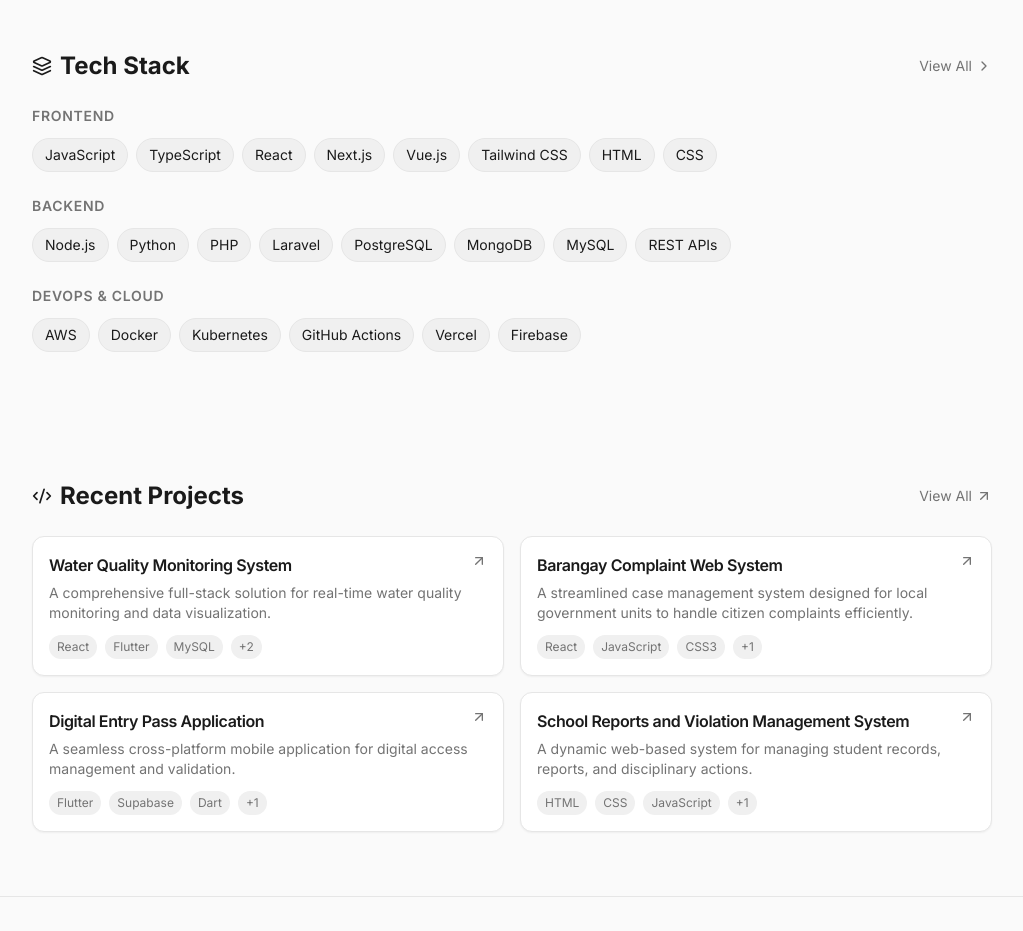
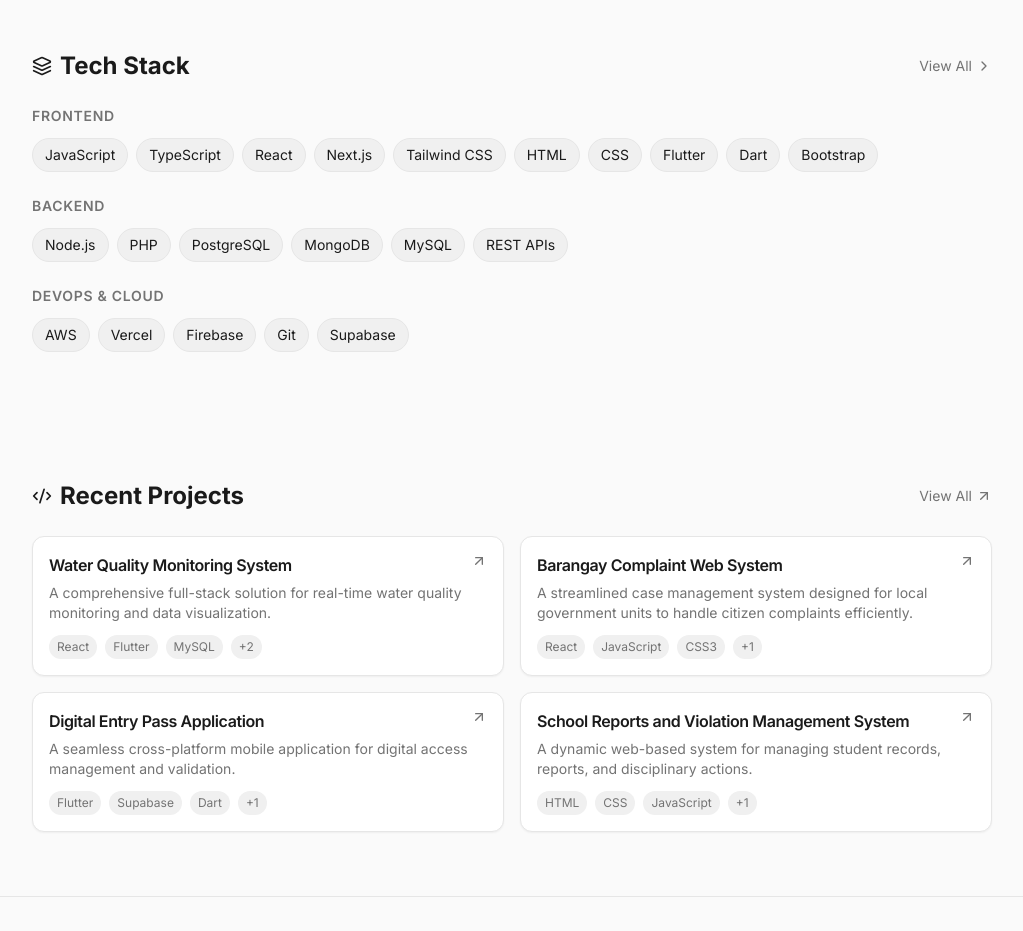
Before and after one commit to CristanRamos/Portfolio, a Next.js app: page / in a window 1280 px wide. Shown: the part 1640-2571 px from the top of the page, without its empty margins (128-1151 px from the left). Built offline with nearby package versions, Linux system fonts and the light colour scheme.

Commit message:
update skills

```diff
--- a/components/sections/Skills.tsx
+++ b/components/sections/Skills.tsx
@@ -5,15 +5,15 @@
   const skillCategories = [
     {
       title: 'Frontend',
-      skills: ['JavaScript', 'TypeScript', 'React', 'Next.js', 'Vue.js', 'Tailwind CSS', 'HTML', 'CSS'],
+      skills: ['JavaScript', 'TypeScript', 'React', 'Next.js', 'Tailwind CSS', 'HTML', 'CSS', 'Flutter', 'Dart', 'Bootstrap'],
     },
     {
       title: 'Backend',
-      skills: ['Node.js', 'Python', 'PHP', 'Laravel', 'PostgreSQL', 'MongoDB', 'MySQL', 'REST APIs'],
+      skills: ['Node.js', 'PHP', 'PostgreSQL', 'MongoDB', 'MySQL', 'REST APIs'],
     },
     {
       title: 'DevOps & Cloud',
-      skills: ['AWS', 'Docker', 'Kubernetes', 'GitHub Actions', 'Vercel', 'Firebase'],
+      skills: ['AWS', 'Vercel', 'Firebase', 'Git', 'Supabase'],
     },
   ]
 
```
